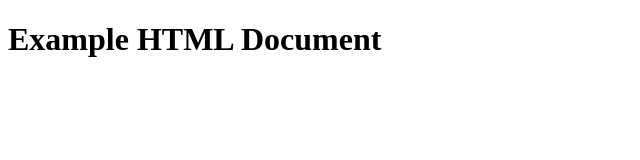
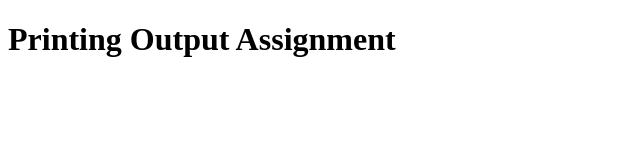
Before and after one commit to Garvishtha/garvishtha-arya-printing-output, a plain HTML site: page index.html in a window 1280 px wide. Shown: the whole page, without its empty margins (0-640 px from the left). Drawn offline with Linux system fonts and the light colour scheme.

Commit message:
Update index.html

```diff
--- a/index.html
+++ b/index.html
@@ -1,10 +1,10 @@
 <!DOCTYPE html>
 <html>
 <head>
-   <title>Example HTML Document</title>
+   <title>Printing Output Assignment</title>
 </head>
 <body>
-   <h1>Example HTML Document</h1>
+   <h1>Printing Output Assignment</h1>
 
    <!--  Connect to JavaScript file: -->
    <script src="js/index.js"></script>
```
